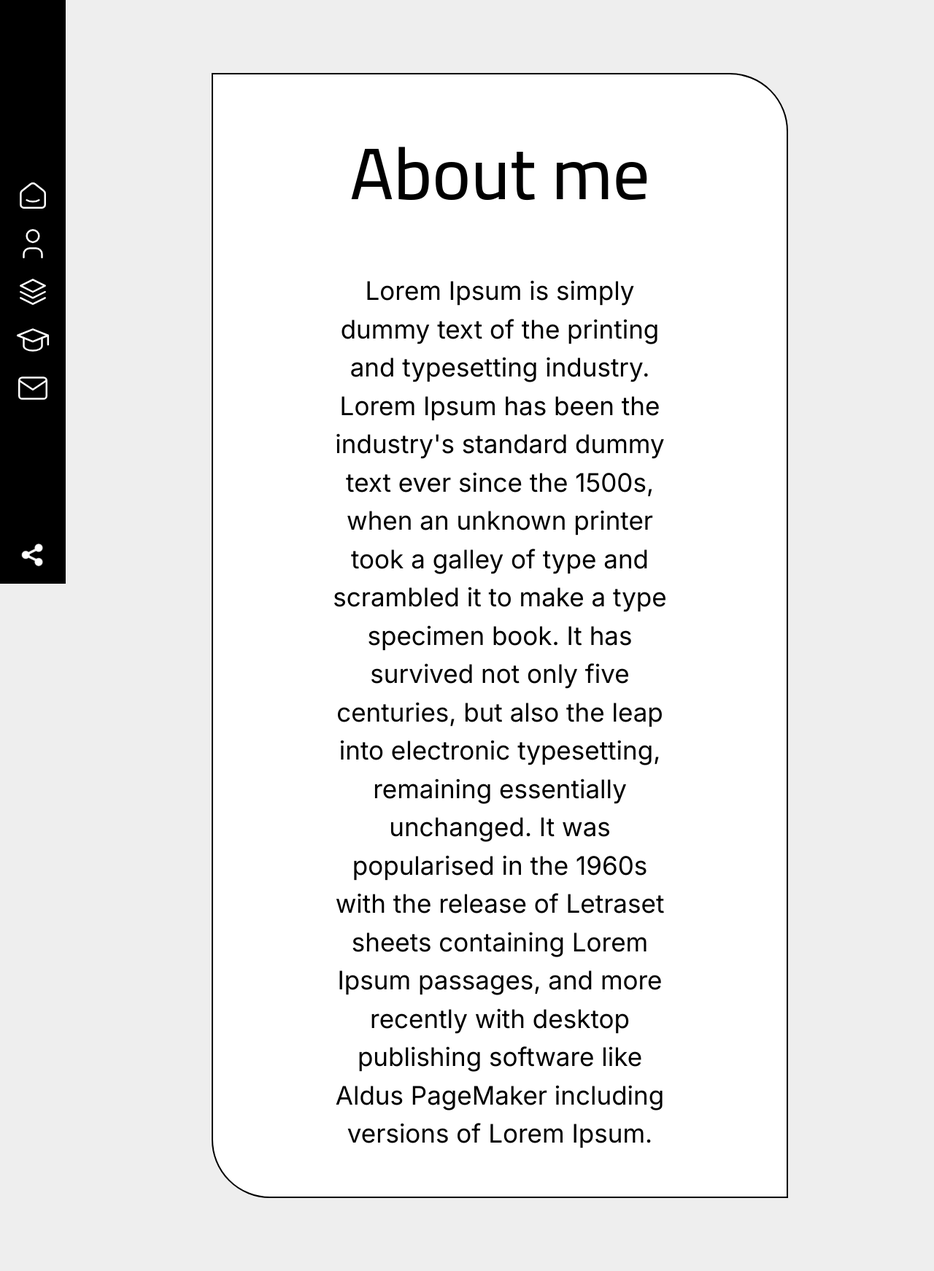
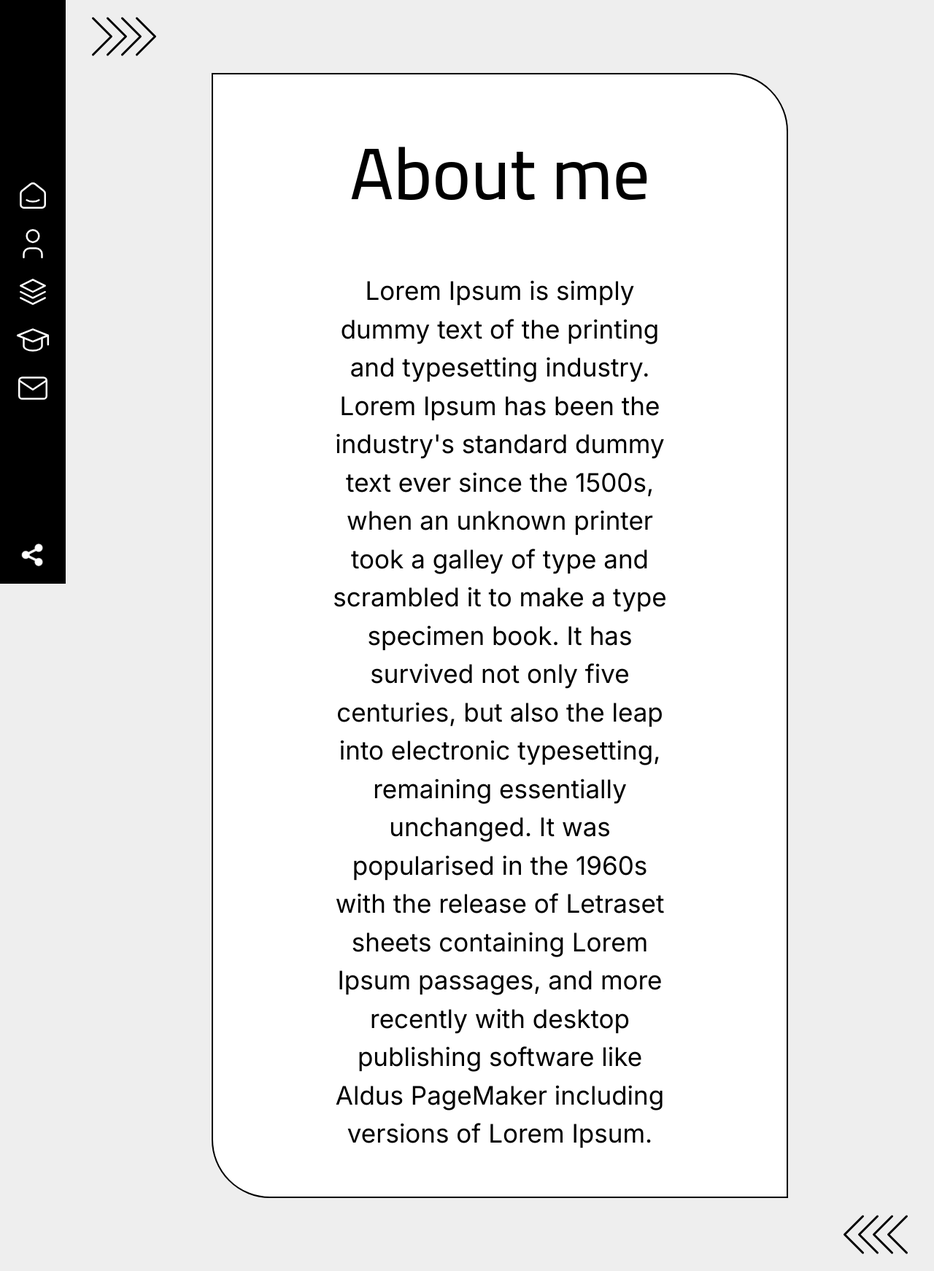
Before and after one commit to hdito/simple-portfolio, a Next.js app: page /about in a window 1280 px wide. Shown: the whole page at 73% size. Built offline with nearby package versions, Linux system fonts and the light colour scheme.

Commit message:
Add arrows to About page

```diff
--- a/src/pages/about.tsx
+++ b/src/pages/about.tsx
@@ -3,6 +3,7 @@ import Head from "next/head";
 import { GetStaticProps } from "next";
 import { cairo } from "@/fonts/cairo";
 import { inter } from "@/fonts/inter";
+import Image from "next/image";
 
 interface AboutProps {
   content: string;
@@ -18,14 +19,26 @@ export default function About({ content }: AboutProps) {
         <link rel="icon" href="/favicon.ico" />
       </Head>
       <div className={AboutStyles.about}>
-        <div></div>
+        <Image
+          className={`${AboutStyles.about__arrows} ${AboutStyles["about__arrows--top"]}`}
+          src="/arrows.svg"
+          width={160}
+          height={100}
+          alt=""
+        />
         <main className={AboutStyles["about__text-block"]}>
           <h1 className={`${cairo.className} ${AboutStyles.about__header}`}>
             About me
           </h1>
           <p className={inter.className}>{content}</p>
         </main>
-        <div></div>
+        <Image
+          className={`${AboutStyles.about__arrows} ${AboutStyles["about__arrows--bottom"]}`}
+          src="/arrows.svg"
+          width={160}
+          height={100}
+          alt=""
+        />
       </div>
     </>
   );
--- a/src/styles/About.module.scss
+++ b/src/styles/About.module.scss
@@ -15,13 +15,14 @@
     margin-bottom: 25px;
   }
 
-  &__mark {
+  &__arrows {
     display: none;
   }
 }
 
 @media (min-width: 1280px) {
   .about {
+    position: relative;
     padding: 100px 200px;
 
     &__text-block {
@@ -34,5 +35,21 @@
       font-size: 100px;
       margin-bottom: 60px;
     }
+
+    &__arrows {
+      position: absolute;
+      display: block;
+
+      &--top {
+        left: 0;
+        top: 0;
+      }
+
+      &--bottom {
+        right: 0;
+        bottom: 0;
+        transform: rotate(180deg);
+      }
+    }
   }
 }
--- a/src/styles/Menu.module.scss
+++ b/src/styles/Menu.module.scss
@@ -16,6 +16,7 @@
 
   &__content {
     min-height: 100vh;
+    height: 100%;
     padding-bottom: 120px;
     background-color: var(--gray);
   }
```
Also changed, not shown: public/arrows.svg (added).
